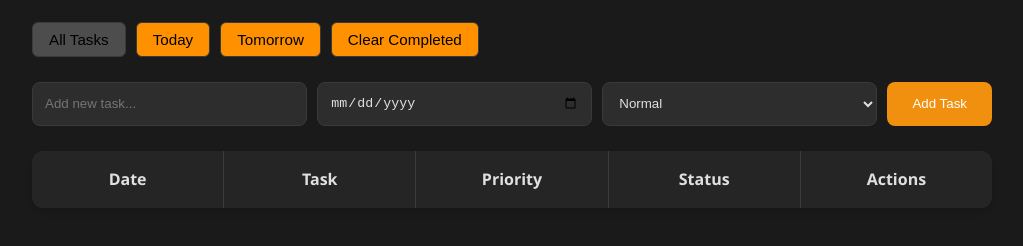
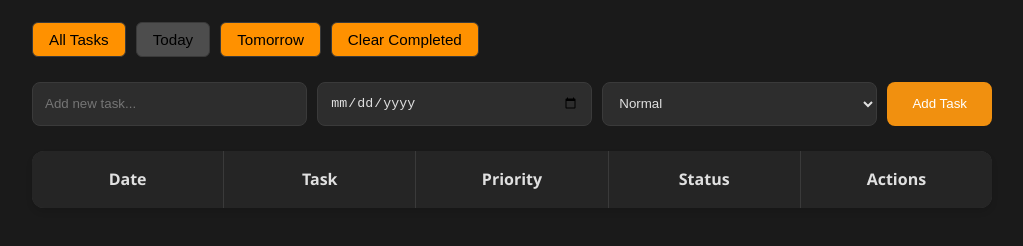
Before and after one commit to Abghafoor22/daily_task_manager, a plain HTML site: page index.html in a window 1280 px wide. Shown: the part 102-348 px from the top of the page, without its empty margins (128-1151 px from the left). Drawn offline with Linux system fonts and the light colour scheme.

Commit message:
Update index.html

```diff
--- a/index.html
+++ b/index.html
@@ -17,8 +17,8 @@
     </div>
 
     <div class="filter-section">
-      <button class="filter-btn active" data-filter="all">All Tasks</button>
-      <button class="filter-btn" data-filter="today">Today</button>
+      <button class="filter-btn " data-filter="all">All Tasks</button>
+      <button class="filter-btn active" data-filter="today">Today</button>
       <button class="filter-btn" data-filter="tomorrow">Tomorrow</button>
       <button id="clearCompletedBtn">Clear Completed</button>
     </div>
```
